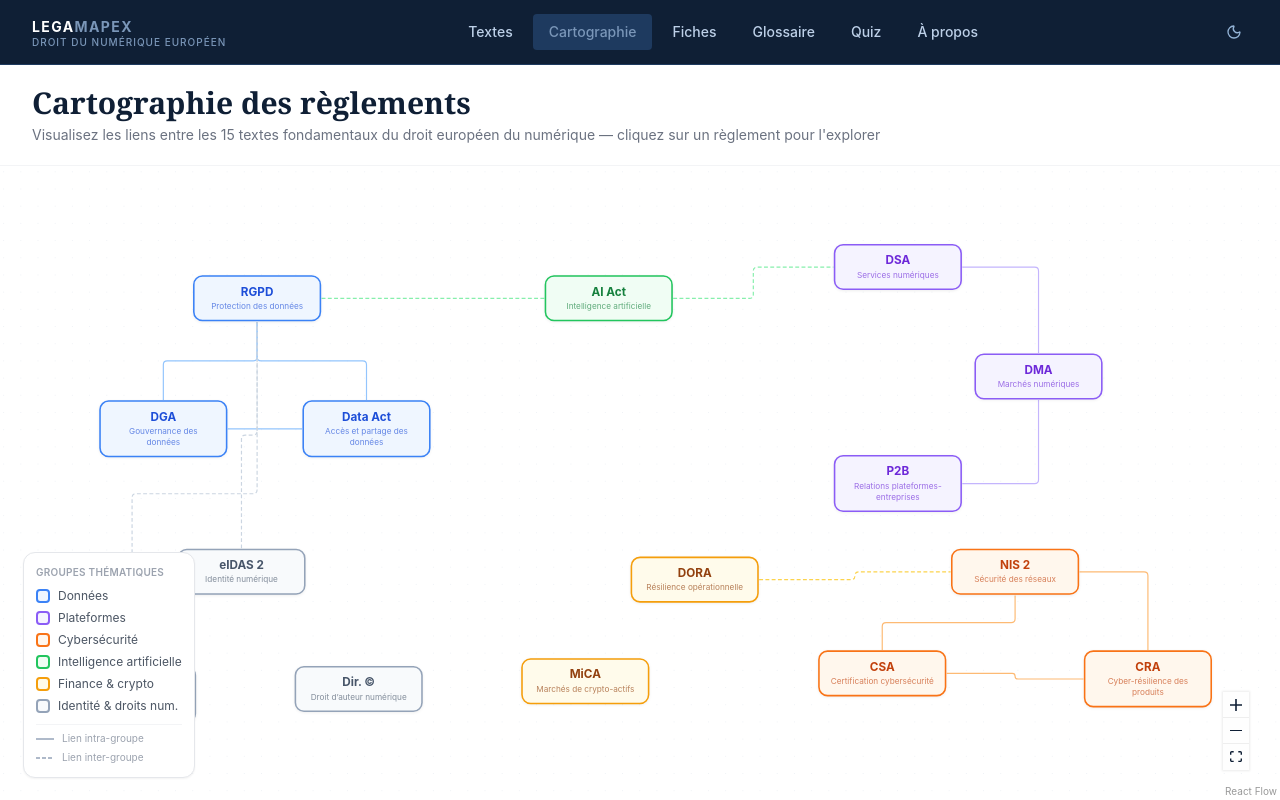
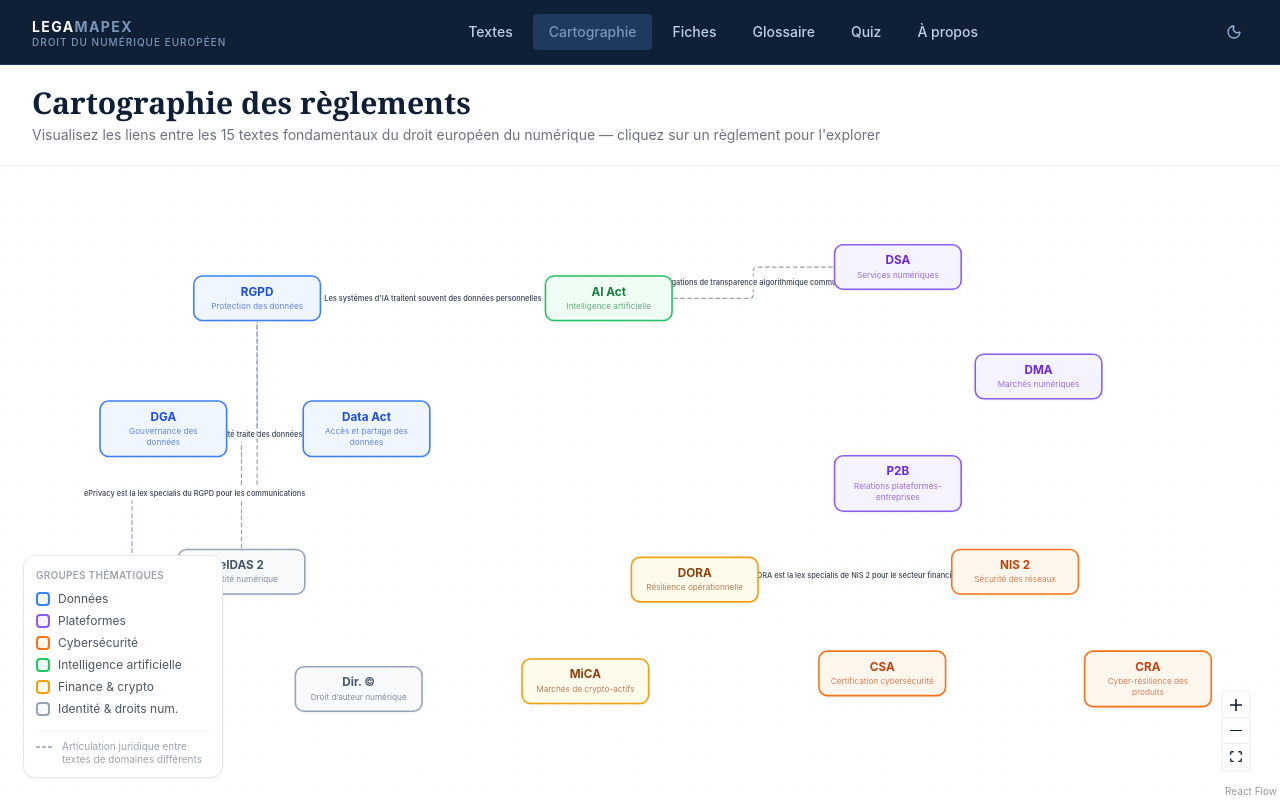
Before and after one commit to norhaneb17/EuraLawMap, a Next.js app: page /cartographie in a window 1280 px wide. Shown: the top 800 px of the page. Built offline with nearby package versions, Linux system fonts and the light colour scheme.

Commit message:
feat(cartographie): option A — connexions inter-groupes uniquement avec étiquettes explicatives

```diff
--- a/app/cartographie/page.tsx
+++ b/app/cartographie/page.tsx
@@ -127,24 +127,51 @@ const initialNodes: RegulationNode[] = [
 
 // ─── Edges ────────────────────────────────────────────────────────────────────
 
+const edgeDefaults = {
+  type: "smoothstep" as const,
+  style: { stroke: "#94A3B8", strokeWidth: 1.5, strokeDasharray: "6 3" },
+  labelStyle: { fontSize: 9.5, fill: "#374151", fontWeight: 500 },
+  labelBgStyle: { fill: "#ffffff", fillOpacity: 0.9 },
+  labelBgPadding: [5, 3] as [number, number],
+  labelBgBorderRadius: 4,
+};
+
 const initialEdges: Edge[] = [
-  // DONNÉES — intra-groupe
-  { id: "e-rgpd-dga",      source: "rgpd",      sourceHandle: "s-bottom", target: "dga",       targetHandle: "t-top",    type: "smoothstep", style: { stroke: "#93C5FD", strokeWidth: 1.5 } },
-  { id: "e-rgpd-dataact",  source: "rgpd",      sourceHandle: "s-bottom", target: "dataact",   targetHandle: "t-top",    type: "smoothstep", style: { stroke: "#93C5FD", strokeWidth: 1.5 } },
-  { id: "e-dga-dataact",   source: "dga",       sourceHandle: "s-right",  target: "dataact",   targetHandle: "t-left",   type: "smoothstep", style: { stroke: "#93C5FD", strokeWidth: 1.5 } },
-  // PLATEFORMES — intra-groupe
-  { id: "e-dsa-dma",       source: "dsa",       sourceHandle: "s-right",  target: "dma",       targetHandle: "t-top",    type: "smoothstep", style: { stroke: "#C4B5FD", strokeWidth: 1.5 } },
-  { id: "e-dma-p2b",       source: "dma",       sourceHandle: "s-bottom", target: "p2b",       targetHandle: "t-right",  type: "smoothstep", style: { stroke: "#C4B5FD", strokeWidth: 1.5 } },
-  // CYBERSÉCURITÉ — intra-groupe
-  { id: "e-nis2-cra",      source: "nis2",      sourceHandle: "s-right",  target: "cra",       targetHandle: "t-top",    type: "smoothstep", style: { stroke: "#FDBA74", strokeWidth: 1.5 } },
-  { id: "e-nis2-csa",      source: "nis2",      sourceHandle: "s-bottom", target: "csa",       targetHandle: "t-top",    type: "smoothstep", style: { stroke: "#FDBA74", strokeWidth: 1.5 } },
-  { id: "e-cra-csa",       source: "cra",       sourceHandle: "s-left",   target: "csa",       targetHandle: "t-right",  type: "smoothstep", style: { stroke: "#FDBA74", strokeWidth: 1.5 } },
-  // Croisements inter-groupes
-  { id: "e-aiact-rgpd",    source: "aiact",     sourceHandle: "s-left",   target: "rgpd",      targetHandle: "t-right",  type: "smoothstep", style: { stroke: "#86EFAC", strokeWidth: 1.5, strokeDasharray: "5 3" } },
-  { id: "e-aiact-dsa",     source: "aiact",     sourceHandle: "s-right",  target: "dsa",       targetHandle: "t-left",   type: "smoothstep", style: { stroke: "#86EFAC", strokeWidth: 1.5, strokeDasharray: "5 3" } },
-  { id: "e-dora-nis2",     source: "dora",      sourceHandle: "s-right",  target: "nis2",      targetHandle: "t-left",   type: "smoothstep", style: { stroke: "#FCD34D", strokeWidth: 1.5, strokeDasharray: "5 3" } },
-  { id: "e-eidas2-rgpd",   source: "eidas2",    sourceHandle: "s-top",    target: "rgpd",      targetHandle: "t-bottom", type: "smoothstep", style: { stroke: "#CBD5E1", strokeWidth: 1.5, strokeDasharray: "5 3" } },
-  { id: "e-eprivacy-rgpd", source: "eprivacy",  sourceHandle: "s-top",    target: "rgpd",      targetHandle: "t-bottom", type: "smoothstep", style: { stroke: "#CBD5E1", strokeWidth: 1.5, strokeDasharray: "5 3" } },
+  {
+    id: "e-aiact-rgpd",
+    source: "aiact", sourceHandle: "s-left",
+    target: "rgpd",  targetHandle: "t-right",
+    label: "Les systèmes d'IA traitent souvent des données personnelles",
+    ...edgeDefaults,
+  },
+  {
+    id: "e-aiact-dsa",
+    source: "aiact", sourceHandle: "s-right",
+    target: "dsa",   targetHandle: "t-left",
+    label: "Obligations de transparence algorithmique communes",
+    ...edgeDefaults,
+  },
+  {
+    id: "e-dora-nis2",
+    source: "dora", sourceHandle: "s-right",
+    target: "nis2", targetHandle: "t-left",
+    label: "DORA est la lex specialis de NIS 2 pour le secteur financier",
+    ...edgeDefaults,
+  },
+  {
+    id: "e-eidas2-rgpd",
+    source: "eidas2", sourceHandle: "s-top",
+    target: "rgpd",   targetHandle: "t-bottom",
+    label: "Le portefeuille d'identité traite des données personnelles",
+    ...edgeDefaults,
+  },
+  {
+    id: "e-eprivacy-rgpd",
+    source: "eprivacy", sourceHandle: "s-top",
+    target: "rgpd",     targetHandle: "t-bottom",
+    label: "ePrivacy est la lex specialis du RGPD pour les communications",
+    ...edgeDefaults,
+  },
 ];
 
 // ─── Legend data ──────────────────────────────────────────────────────────────
@@ -201,7 +228,7 @@ export default function CartographiePage() {
 
           {/* Legend */}
           <Panel position="bottom-left">
-            <div className="bg-white border border-gray-200 rounded-xl p-3 shadow-sm mb-2 ml-2">
+            <div className="bg-white border border-gray-200 rounded-xl p-3 shadow-sm mb-2 ml-2" style={{ maxWidth: 200 }}>
               <p className="text-[10px] font-semibold text-gray-400 uppercase tracking-wide mb-2">Groupes thématiques</p>
               <div className="flex flex-col gap-1.5">
                 {legend.map((g) => (
@@ -213,14 +240,10 @@ export default function CartographiePage() {
                     <span className="text-xs text-gray-600">{g.label}</span>
                   </div>
                 ))}
-                <div className="border-t border-gray-100 mt-1 pt-1.5 flex flex-col gap-1">
-                  <div className="flex items-center gap-2">
-                    <svg width="18" height="6"><line x1="0" y1="3" x2="18" y2="3" stroke="#94A3B8" strokeWidth="1.5" /></svg>
-                    <span className="text-[10px] text-gray-400">Lien intra-groupe</span>
-                  </div>
-                  <div className="flex items-center gap-2">
-                    <svg width="18" height="6"><line x1="0" y1="3" x2="18" y2="3" stroke="#94A3B8" strokeWidth="1.5" strokeDasharray="4 2" /></svg>
-                    <span className="text-[10px] text-gray-400">Lien inter-groupe</span>
+                <div className="border-t border-gray-100 mt-2 pt-2">
+                  <div className="flex items-start gap-2">
+                    <svg width="18" height="6" className="flex-shrink-0 mt-1"><line x1="0" y1="3" x2="18" y2="3" stroke="#94A3B8" strokeWidth="1.5" strokeDasharray="4 2" /></svg>
+                    <span className="text-[10px] text-gray-400 leading-tight">Articulation juridique entre textes de domaines différents</span>
                   </div>
                 </div>
               </div>
```
